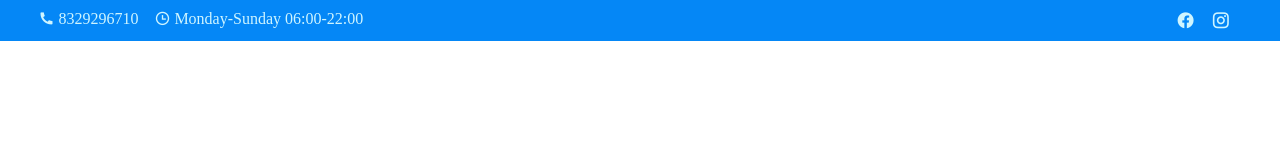
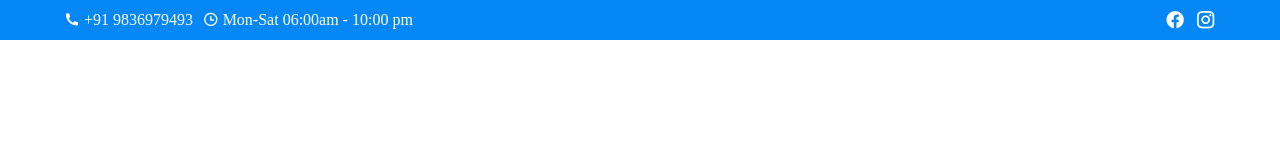
Before and after one commit to iamajitsharma/92leofitness, a plain HTML site: page index.html in a window 1280 px wide. Drawn offline with nearby package versions, Linux system fonts and the light colour scheme.

Commit message:
Topbar Modified

```diff
--- a/assets/css/style.css
+++ b/assets/css/style.css
@@ -8,7 +8,7 @@
   --text-black: #37393a;
   --white-color: #ffffff;
   --green-color: #03cf29;
-  --container-lg: 85%;
+  --container-lg: 90%;
   --container-md: 80%;
   --container-sm: 95%;
   --font-roboto: "Roboto", sans-serif;
@@ -26,8 +26,21 @@
   outline: none;
 }
 
+body {
+  font-family: var(--font-roboto);
+}
+
 a {
   text-decoration: none;
+}
+
+li {
+  list-style: none;
+}
+
+.container {
+  width: var(--container-lg);
+  margin: auto;
 }
 
 .roboto-regular {
@@ -75,35 +88,41 @@ a {
 /* =============================================
 2.) TOPBAR
 ================================================*/
+.topbar-section {
+  background-color: var(--primary-color);
+}
+
 .topbar {
   display: flex;
-  flex-direction: row;
   justify-content: space-between;
-  background-color: var(--primary-color);
-  padding: 0.6rem 0.6rem;
-  color: var(--primary-color-light);
+  padding: 0.5rem 0;
 }
 
-.contact_info {
+.topbar .contact-info ul {
   display: flex;
-  flex-direction: row;
-  gap: 1rem;
-  margin-left: 1.8rem;
+  gap: 0.6rem;
+  text-decoration: none;
+  align-items: center;
+  height: 100%;
+  color: var(--white-color);
 }
 
-.socialmedia {
-  display: flex;
-  flex-direction: row;
-  gap: 1rem;
-  margin-right: 2.5rem;
+.topbar .contact-info ul li a {
+  color: var(--white-color);
 }
 
-.socialmedia p {
-  font-size: 1.2rem;
+.social-links ul {
+  display: flex;
+  gap: 0.6rem;
 }
 
+.social-links ul li {
+  font-size: 1.3rem;
+}
 
-
+.social-links ul li a {
+  color: var(--white-color);
+}
 
 /* =============================================
 3.) NAVIGATION
--- a/index.html
+++ b/index.html
@@ -1,29 +1,51 @@
 <!DOCTYPE html>
 <html lang="en">
-
   <head>
     <meta charset="UTF-8" />
     <meta name="viewport" content="width=device-width, initial-scale=1.0" />
     <title>92 Leo Fitness</title>
-  <link rel="stylesheet" href="./assets/css/style.css">
-  <link href="https://cdn.jsdelivr.net/npm/remixicon@4.2.0/fonts/remixicon.css" rel="stylesheet" />
+    <link rel="stylesheet" href="./assets/css/style.css" />
+    <link
+      href="https://cdn.jsdelivr.net/npm/remixicon@4.2.0/fonts/remixicon.css"
+      rel="stylesheet"
+    />
   </head>
 
   <body>
     <!-- Topbar Start -->
+    <section class="topbar-section">
+      <div class="container">
         <div class="topbar">
-    <div class="contact_info">
-      <p><i class="ri-phone-fill"></i> 8329296710</p>
-      <p><i class="ri-time-line"></i> Monday-Sunday 06:00-22:00</p>
+          <div class="contact-info">
+            <ul>
+              <li class="ri-phone-fill">
+                <a href="tel:+919836979493">+91 9836979493</a>
+              </li>
+              <li class="ri-time-line">
+                <a href="tel:+919836979493">Mon-Sat 06:00am - 10:00 pm</a>
+              </li>
+            </ul>
           </div>
-    <div class="socialmedia">
-      <p><i class="ri-facebook-circle-fill"></i></p>
-      <p><i class="ri-instagram-line"></i></p>
+          <div class="social-links">
+            <ul>
+              <li>
+                <a href="https://facebook.com/92leofitness">
+                  <i class="ri-facebook-circle-fill"></i>
+                </a>
+              </li>
+              <li>
+                <a href="https://instagram.com/92leofitness">
+                  <i class="ri-instagram-line"></i>
+                </a>
+              </li>
+            </ul>
           </div>
         </div>
+      </div>
+    </section>
+
     <!-- Top bar end  -->
     <!-- Script -->
     <script src="./assets/js/script.js"></script>
   </body>
-
 </html>
```
Lines whose indentation alone changed are shown as unchanged.
